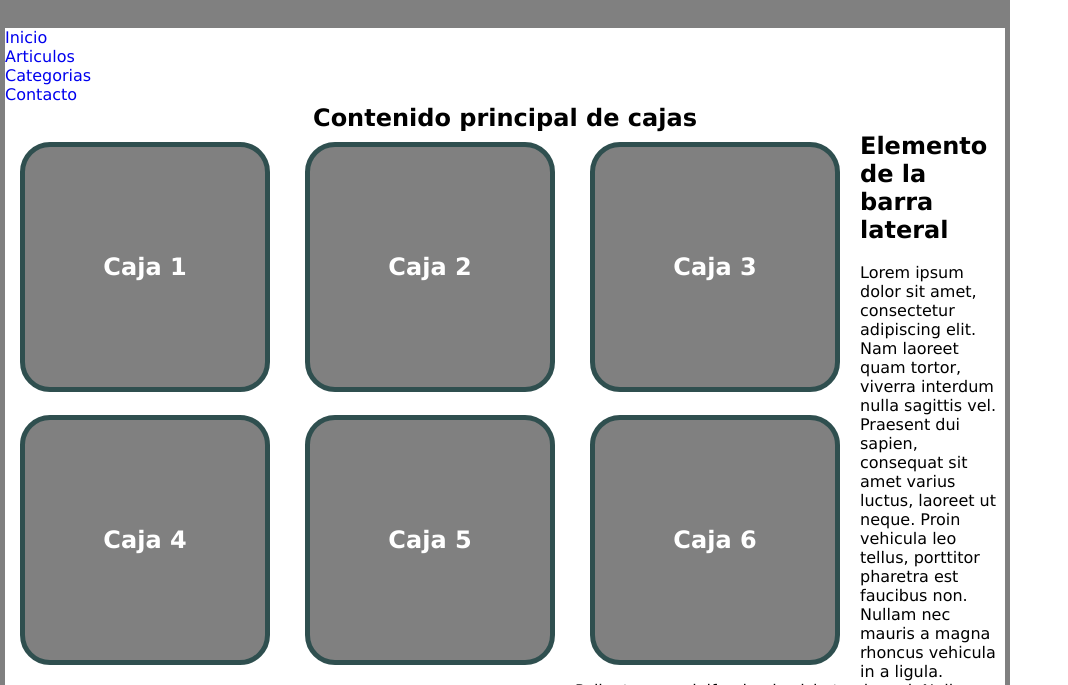
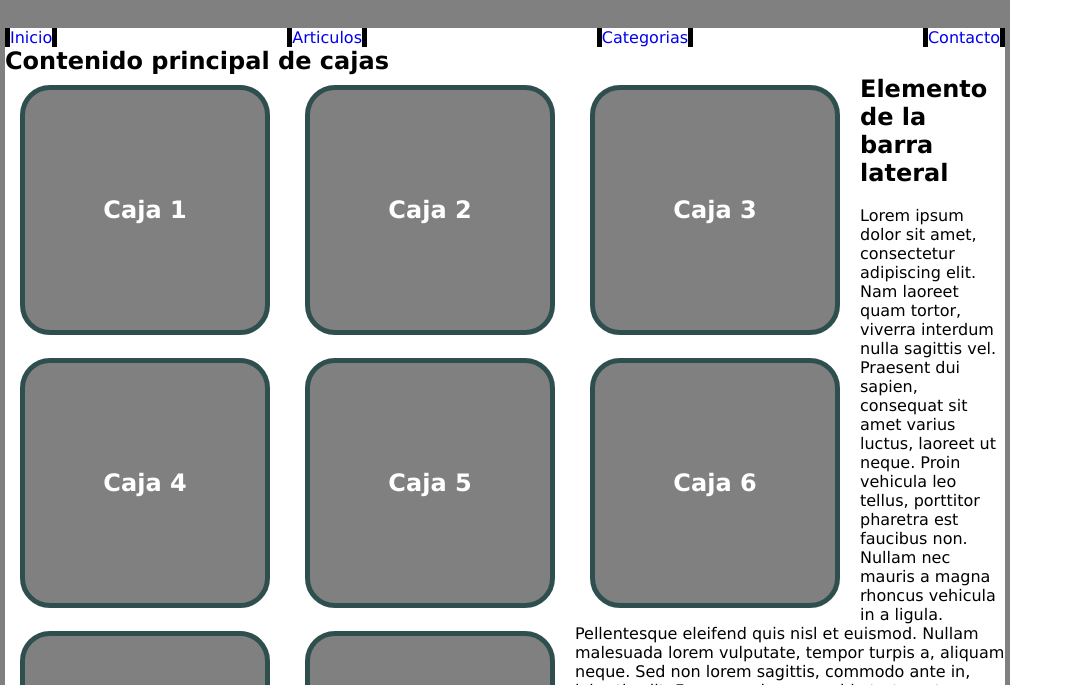
Before and after one commit to Mizamarzes/trabajos_clase, a plain HTML site: page taller_diseño_cajas/index.html in a window 1280 px wide. Shown: the part 77-762 px from the top of the page, without its empty margins (0-1068 px from the left). Drawn offline with Linux system fonts and the light colour scheme.

Commit message:
taller-css-cajas

```diff
--- a/taller_diseño_cajas/css/style.css
+++ b/taller_diseño_cajas/css/style.css
@@ -21,8 +21,17 @@
     width: 1000px;
 }
 
-#principal h1{
-    text-align: center;
+#menu ul{
+    display: flex;
+    justify-content: space-between;
+
+}
+
+#menu li{
+    border: 5px solid black;
+    border-bottom: none;
+    border-top: none;
+    list-style: none;
 }
 
 .caja{
@@ -44,8 +53,6 @@
     align-items: center;
 }
 
-
-
 #footer{
     margin: 30px;
     text-align: center;
```
Also changed, not shown: taller_diseño_cajas/index.html (+0 -1 lines).
